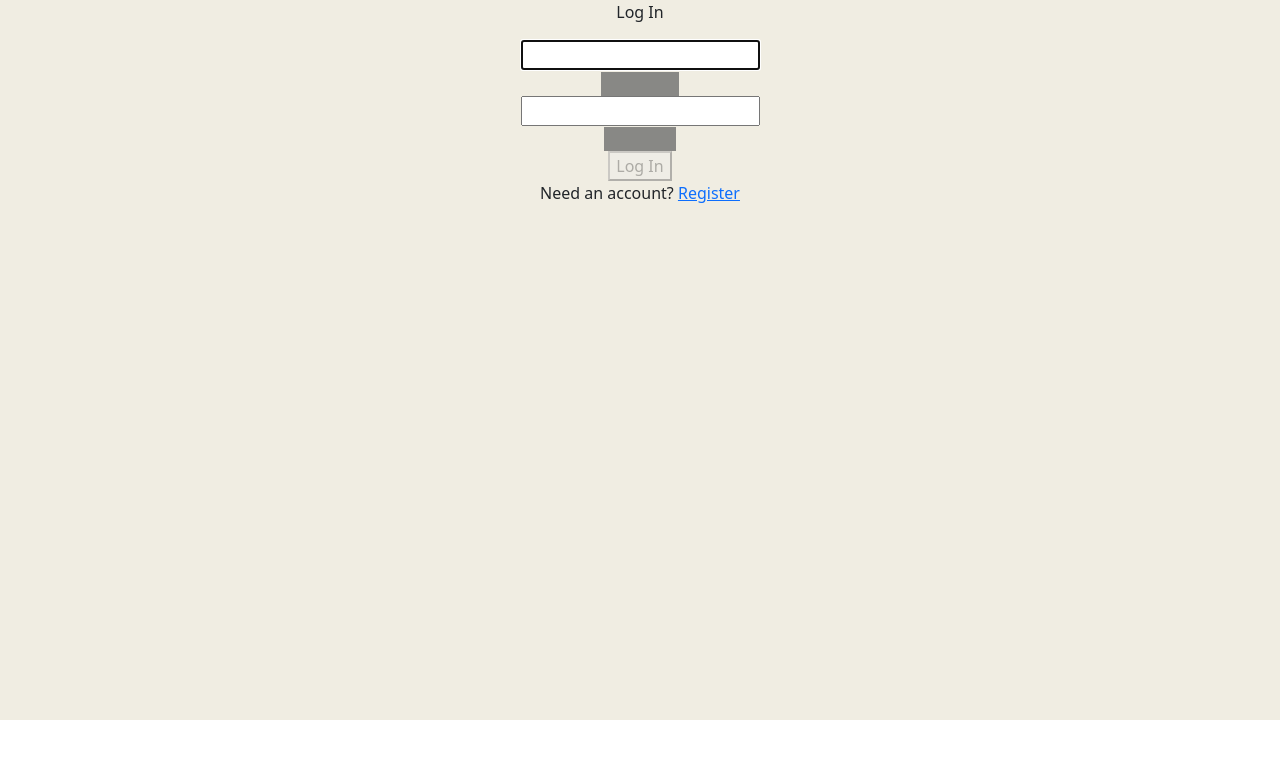
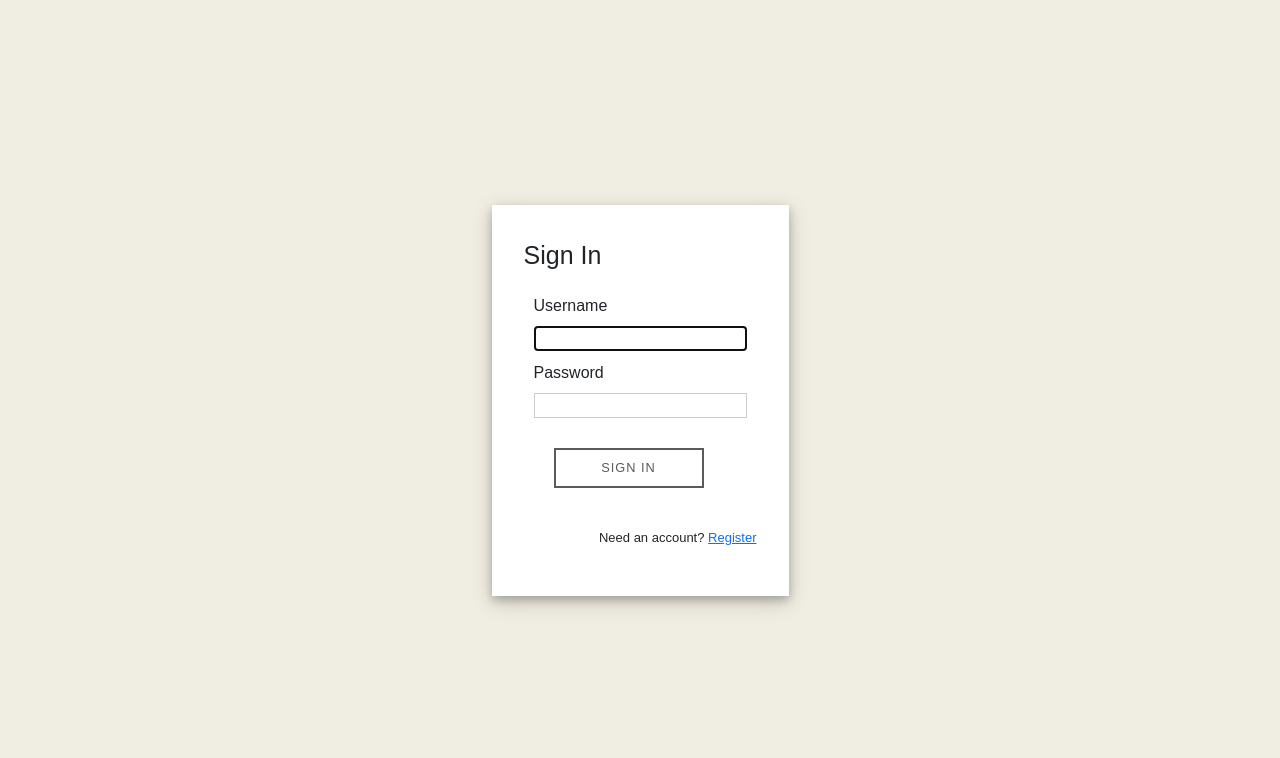
Before and after one commit to Azkunaga/react-tutorial-app, a React (Create React App) app in the folder frontend/: page /login in a window 1280 px wide. Shown: the top 758 px of the page. Built offline with nearby package versions, Linux system fonts and the light colour scheme.

Commit message:
register done

```diff
--- a/frontend/src/App.css
+++ b/frontend/src/App.css
@@ -1,24 +1,24 @@
 .App {
-  text-align: center;
+  /* text-align: center; */
 }
 
-#gs_a {
+.gs_a {
   color: #5b5b5b;
   text-decoration: none;
   letter-spacing: 1px;
 }
-#gs_button{
+.gs_button{
   position: relative;
   overflow: hidden;
   cursor: pointer;
 }
 
-#gs_button a {
+.gs_button a {
   position: relative;
   transition: all .35s ease-Out;
 }
 
-.button {
+.gs_button {
   display: inline-flex;
   height: 40px;
   width: 150px;
@@ -34,18 +34,18 @@
   overflow: hidden;
 }
 
-#gs_button {
+.gs_button {
   position: relative;
   overflow: hidden;
   cursor: pointer;
 }
 
-#gs_button a {
+.gs_button a {
   position: relative;
   transition: all .35s ease-Out;
 }
 
-#slide {
+.slide {
   width: 100%;
   height: 100%;
   left: -200px;
@@ -55,10 +55,10 @@
   bottom: 0;
 }
 
-#gs_button:hover #slide {
+.gs_button:hover .slide {
   left: 0;
 }
 
-#gs_button:hover a {
+.gs_button:hover a {
   color: #ffffff;
 }
--- a/frontend/src/components/homeText.js
+++ b/frontend/src/components/homeText.js
@@ -16,9 +16,9 @@ const HomeText = () => {
                 </Row>
                 <Row>
                     <Col>
-                        <div class="button" id="gs_button">
-                            <div id="slide"></div>
-                            <a id="gs_a" href="/register">Get started</a>
+                        <div className="gs_button" id="gs_button">
+                            <div className="slide"></div>
+                            <a className="gs_a" href="/login">Get started</a>
                         </div>
                     </Col>
                 </Row>
--- a/frontend/src/index.css
+++ b/frontend/src/index.css
@@ -1,18 +1,8 @@
 main {
-  min-height: 90vh;
+  min-height: 85vh;
   background-color: #f0ede2;
 }
 
-body {
-  margin: 0;
-  font-family: -apple-system, BlinkMacSystemFont, 'Segoe UI', 'Roboto', 'Oxygen',
-    'Ubuntu', 'Cantarell', 'Fira Sans', 'Droid Sans', 'Helvetica Neue',
-    sans-serif;
-  -webkit-font-smoothing: antialiased;
-  -moz-osx-font-smoothing: grayscale;
+html{
+  background-color: #f0ede2;
 }
-
-code {
-  font-family: source-code-pro, Menlo, Monaco, Consolas, 'Courier New',
-    monospace;
-}
--- a/frontend/src/pages/login/index.js
+++ b/frontend/src/pages/login/index.js
@@ -1,7 +1,7 @@
 import React from 'react'
+import './style.css'
 import {useRef,useState,useEffect} from 'react';
 import { useNavigate, useLocation } from 'react-router-dom';
-
 import {normalAxios} from '../../api/axios'
 
 const Login = () => {
@@ -61,12 +61,13 @@ const Login = () => {
     }
 
     return (
-        <section>
-            <form onSubmit={handleSubmit}>
-                <div className="title">Log In</div>
+        <section className='form-section'>
+            <form className='auth-form' onSubmit={handleSubmit}>
+                <div className="title">Sign In</div>
                 <p ref={errRef} className={errMsg ? "errmsg" : "offscreen"} aria-live="assertive">{errMsg}</p>
-
-                <div className='input-container ic1'>
+                <div className='center-cont'>
+                <div className='input-container'>
+                    <label htmlFor='username'>Username</label>
                     <input
                         placeholder="   "
                         type="text"
@@ -77,11 +78,10 @@ const Login = () => {
                         required
                         onChange={(e) => setUsername(e.target.value)}
                     />
-                    <div className="cut"></div>
-                    <label htmlFor='username' className="placeholder">Username</label>
                 </div>
 
-                <div className='input-container ic2'>
+                <div className='input-container'>
+                    <label htmlFor="password">Password</label>
                     <input
                        placeholder=" "
                         type="password"
@@ -90,18 +90,21 @@ const Login = () => {
                         value={pwd}
                         required
                     />
-                    <div className="cut"></div>
-                     <label htmlFor="password" className="placeholder" >Password</label>
                 </div>
 
-                <button disabled={(!username || !pwd) ? true : false}>Log In</button>
-                <br/>
-                <p className='login'>
+                <div class={(username && pwd) ? "gs_button login": "gs_button login notSelectable"} onClick={handleSubmit} disabled={(!username || !pwd) ? true : false}>
+                    <div className="slide"></div>
+                    <a className="gs_a" href="/register">Sign In</a>
+                </div>
+
+                <p className='reg'>
                     Need an account?&nbsp;
                     <span className="line">
                         <a href="/register">Register</a>
                     </span>
                 </p>
+                </div>
+
             </form>
         </section>
     )
--- a/frontend/src/pages/login/style.css
+++ b/frontend/src/pages/login/style.css
@@ -1,3 +1,64 @@
-body{
+.form-section{
+    min-width: 200px;
+    font-family: sans-serif;
+    display: flex;
+    align-items: center;
+    justify-content: center;
+    flex-direction: column;
+    height: 100vh;
+}
 
+.center-cont{
+    margin: 0;
 }
+
+.reg{
+    margin-top: 20px;
+    font-size: 13px;
+    text-align: right;
+}
+
+.gs_button.login {
+   left: 10px;
+}
+
+.gs_button.register {
+    left: 30%;
+ }
+
+.auth-form {
+    background-color: white;
+    padding: 2rem;
+    max-width: 40rem;
+    box-shadow: 0 4px 8px 0 rgba(0, 0, 0, 0.2), 0 6px 20px 0 rgba(0, 0, 0, 0.19);
+}
+
+.log-button{
+    display: flex;
+    justify-content: center;
+}
+
+.input-container {
+    display: flex;
+    flex-direction: column;
+    gap: 8px;
+    margin: 10px;
+  }
+
+.title {
+    font-size: 25px;
+    margin-bottom: 20px;
+  }
+
+.errmsg{
+    color: red;
+    font-size:12px;
+}
+
+.auth-form input[type="text"],
+.auth-form input[type="email"],
+.auth-form select,
+.auth-form input[type="password"] {
+  height: 25px;
+  border: 1px solid rgba(0, 0, 0, 0.2);
+}
--- a/frontend/src/pages/register/index.js
+++ b/frontend/src/pages/register/index.js
@@ -1,6 +1,7 @@
-// import './style.css';
+import './style.css';
 import {normalAxios} from '../../api/axios'
 import { useNavigate } from "react-router-dom";
+import {Container, Row, Col} from 'react-bootstrap';
 import {useRef,useState,useEffect} from 'react';
 import {faInfoCircle} from '@fortawesome/free-solid-svg-icons'
 import {FontAwesomeIcon} from '@fortawesome/react-fontawesome'
@@ -33,6 +34,10 @@ const Register = () => {
     const [email, setEmail] = useState("");
     const [validEmail, setValidEmail] = useState(false);
     const [emailFocus, setEmailFocus] = useState(false);
+
+    const [role, setRole] = useState("");
+    const [validRole, setValidRole] = useState(false);
+    const [roleFocus, setRoleFocus] = useState(false);
 
     const [code, setCode] = useState("");
     const [codeFocus, setCodeFocus] = useState(false);
@@ -68,14 +73,29 @@ const Register = () => {
         setErrMsg('');
     }, [firstName, lastName, username, pwd, matchPwd, email])
 
+    useEffect(() => {
+        setErrMsg('');
+    }, [code])
+
+    useEffect(() => {
+        if(role=="student"){
+            setValidRole(true);
+        }else{
+            setValidRole(false);
+        }
+        setErrMsg('');
+    }, [role])
+
     const navigate = useNavigate();
 
     const handleSubmit = async (e) => {
         e.preventDefault();
 
         try {
+            if(validUsername && validPwd && validMatch && validFirstName && validLastName && validEmail && role){
+
                 await normalAxios.post('/api/auth/register',
-                JSON.stringify({ firstName, lastName, username, email, pwd, code }),
+                    JSON.stringify({ firstName, lastName, username, email, pwd, role, code }),
                     {
                         headers: { 'Content-Type': 'application/json' },
                         withCredentials: true
@@ -90,6 +110,7 @@ const Register = () => {
                 setEmail('');
 
                 navigate('/login');
+            }
 
         } catch (err) {
             if (!err?.response) {
@@ -104,12 +125,14 @@ const Register = () => {
     }
 
     return (
-        <section className='regForm'>
-            <form onSubmit={handleSubmit}>
+        <Container className='reg-section'>
+            <form onSubmit={handleSubmit} className='auth-form'>
                 <div className="title">Register</div>
                 <p ref={errRef} className={errMsg ? "errmsg" : "offscreen"} aria-live="assertive">{errMsg}</p>
-
-                <div className='input-container ic1'>
+                <Row>
+                    <Col>
+                        <div className='input-container'>
+                            <label htmlFor='username'>Username*</label>
                             <input
                                 placeholder="   "
                                 type="text"
@@ -124,17 +147,20 @@ const Register = () => {
                                 onFocus={() => setUsernameFocus(true)}
                                 onBlur={() => setUsernameFocus(false)}
                             />
-                    <div className="cut"></div>
-                    <label htmlFor='username' className={ (username && validUsername ? "placeholder valid" : "placeholder") }>Username*</label>
+                            { username && !validUsername ? <p id="nameNote" className="instructions">
+                            <FontAwesomeIcon icon={faInfoCircle} />&nbsp;
+                                4 to 24 characters. Must begin with a letter. Letters, numbers, underscores, hyphens allowed.
+                            </p> : null}
                         </div>
-                <p id="nameNote" className={usernameFocus && username && !validUsername ? "instructions" : "offscreen"}>
-                        <FontAwesomeIcon icon={faInfoCircle} />
-                            4 to 24 characters.<br />
-                            Must begin with a letter.<br />
-                            Letters, numbers, underscores, hyphens allowed.
-                </p>
 
-                <div className='input-container ic2'>
+                    </Col>
+                </Row>
+
+
+                <Row>
+                    <Col>
+                    <div className='input-container'>
+                    <label htmlFor="firstName">First Name*</label>
                     <input
                             placeholder=" "
                             type="text"
@@ -148,15 +174,16 @@ const Register = () => {
                             onFocus={() => setFirstNameFocus(true)}
                             onBlur={() => setFirstNameFocus(false)}
                         />
-                    <div className="cut"></div>
-                    <label htmlFor="firstName" className={ (firstName && validFirstName ? "placeholder valid" : "placeholder") }>First Name*</label>
+                        { firstName && !validFirstName ? <p id="firstNote" className="instructions">
+                        <FontAwesomeIcon icon={faInfoCircle} />&nbsp;
+                        Must start with uppercase.
+                    </p> : null }
                     </div>
-                <p id="firstNote" className={firstNameFocus && firstName && !validFirstName ? "instructions" : "offscreen"}>
-                    <FontAwesomeIcon icon={faInfoCircle} />
-                    Must start with uppercase.
-                </p>
 
-                <div className='input-container ic2'>
+                    </Col>
+                    <Col>
+                    <div className='input-container'>
+                    <label htmlFor="lastName">Last Name*</label>
                     <input
                         placeholder=" "
                         type="text"
@@ -170,15 +197,20 @@ const Register = () => {
                         onFocus={() => setLastNameFocus(true)}
                         onBlur={() => setLastNameFocus(false)}
                     />
-                <div className="cut"></div>
-                <label htmlFor="lastName" className={ (lastName && validLastName ? "placeholder valid" : "placeholder") } >Last Name*</label>
+                    { lastName && !validLastName ? <p id="lastNote" className="instructions">
+                        <FontAwesomeIcon icon={faInfoCircle} />&nbsp;
+                        Must start with uppercase.
+                    </p> : null}
                     </div>
-                <p id="lastNote" className={lastNameFocus && lastName && !validLastName ? "instructions" : "offscreen"}>
-                    <FontAwesomeIcon icon={faInfoCircle} />
-                    Must start with uppercase.
-                </p>
 
-                <div className='input-container ic2'>
+                    </Col>
+
+                </Row>
+
+                <Row>
+                    <Col>
+                        <div className='input-container'>
+                            <label htmlFor='email'>Email*</label>
                             <input
                                 placeholder=" "
                                 type="email"
@@ -191,13 +223,14 @@ const Register = () => {
                                 onFocus={() => setEmailFocus(true)}
                                 onBlur={() => setEmailFocus(false)}
                             />
-                    <div className="cut cut-short"></div>
-                    <label htmlFor='email'  className={ (email && validEmail ? "placeholder valid" : "placeholder") }>
-                        Email*
-                    </label>
                         </div>
+                    </Col>
+                </Row>
 
-                <div className='input-container ic2'>
+                <Row>
+                    <Col>
+                        <div className='input-container'>
+                            <label htmlFor="password">Password*</label>
                             <input
                                 placeholder=" "
                                 type="password"
@@ -210,20 +243,16 @@ const Register = () => {
                                 onFocus={() => setPwdFocus(true)}
                                 onBlur={() => setPwdFocus(false)}
                             />
-                    <div className="cut"></div>
-                     <label htmlFor="password" className={ (pwd && validPwd ? "placeholder valid" : "placeholder") }>
-                        Password*
-                    </label>
+                            { pwd && !validPwd  ? <p id="pwdnote" className="instructions">
+                                <FontAwesomeIcon icon={faInfoCircle} />&nbsp;
+                                8 to 24 characters. Must include uppercase and lowercase letters, a number and a special character. Allowed special characters: ! @ # $ %
+                        </p> : null }
                         </div>
-                <p id="pwdnote" className={pwdFocus && !validPwd ? "instructions" : "offscreen"}>
-                        <FontAwesomeIcon icon={faInfoCircle} />
-                        8 to 24 characters.<br />
-                        Must include uppercase and lowercase letters, a number and a special character.<br />
-                        Allowed special characters: ! @ # $ %
-                </p>
 
-
-                <div className='input-container ic2'>
+                    </Col>
+                    <Col>
+                        <div className='input-container'>
+                            <label htmlFor="confirm_pwd">Confirm Password*</label>
                             <input
                                 placeholder=" "
                                 type="password"
@@ -236,17 +265,35 @@ const Register = () => {
                                 onFocus={() => setMatchFocus(true)}
                                 onBlur={() => setMatchFocus(false)}
                         />
-                     <div className="cut cut-long"></div>
-                    <label htmlFor="confirm_pwd"  className={ (matchPwd && validMatch ? "placeholder valid" : "placeholder") }>
-                        Confirm Password*
-                    </label>
+                         { matchPwd && !validMatch ? <p id="confirmnote" className="instructions">
+                                <FontAwesomeIcon icon={faInfoCircle} />&nbsp;
+                                It has to be the same as the first one.
+                        </p> : null }
                         </div>
-                <p id="confirmnote" className={matchFocus && !validMatch ? "instructions" : "offscreen"}>
-                        <FontAwesomeIcon icon={faInfoCircle} />
-                        It has to be the same as the first one.
-                </p>
 
-                <div className='input-container ic2'>
+                    </Col>
+                </Row>
+
+                <Row>
+                    <Col>
+                    <div className='input-container'>
+                        <label htmlFor="classRole">Role*</label>
+                        <select
+                            name="role"
+                            onFocus={() => setRoleFocus(true)}
+                            onBlur={() => setRoleFocus(false)}
+                            value={role}
+                            required
+                            onChange={(e) => setRole(e.target.value)}>
+                                <option label=" "></option>
+                                <option value="teacher">Teacher</option>
+                                <option value="student">Student</option>
+                        </select>
+                    </div>
+                    </Col>
+                    {validRole ? <Col>
+                    <div className='input-container'>
+                        <label htmlFor="classCode">Class Code</label>
                         <input
                             placeholder=" "
                             type="text"
@@ -257,18 +304,22 @@ const Register = () => {
                             onFocus={() => setCodeFocus(true)}
                             onBlur={() => setCodeFocus(false)}
                         />
-                    <div className="cut"></div>
-                     <label htmlFor="classCode" className='placeholder normal'>
-                        Class Code
-                    </label>
-                </div>
-                <p id="codeNote" className={codeFocus ? "instructions" : "offscreen"}>
-                        <FontAwesomeIcon icon={faInfoCircle} />
+                        <p id="codeNote" className="notRequired">
+                            <FontAwesomeIcon icon={faInfoCircle} />&nbsp;
                             In case you have a class code to be monitored.
                         </p>
-                <button disabled={(!validUsername || !validPwd || !validMatch || !validFirstName || !validLastName || !validEmail) ? true : false}>Register</button>
+                    </div>
+
+                    </Col> : <Col></Col>}
+                </Row>
+
+                <div className={(validUsername && validPwd && validMatch && validFirstName && validLastName && validEmail && role) ? "gs_button register":"gs_button register notSelectable"} onClick={handleSubmit} >
+                    <div className="slide"></div>
+                    <a className="gs_a" href="/register">Register</a>
+                </div>
+
                 <br/>
-                <p className='login'>
+                <p className='reg'>
                     Already have an account?&nbsp;
                     <span className="line">
                         <a href="/login">Log In</a>
@@ -277,8 +328,7 @@ const Register = () => {
             </form>
 
 
-
-        </section>
+        </Container>
     )
 
 }
--- a/frontend/src/pages/register/style.css
+++ b/frontend/src/pages/register/style.css
@@ -1,193 +1,23 @@
-  body {
-    align-items: center;
-    background-color: #232741;
-    display: flex;
-    justify-content: center;
-    height: 100vh;
-  }
-
-  section {
-    border-radius: 20px;
-    box-sizing: border-box;
-    width: 400px;
-    min-height: 400px;
-    flex-direction: column;
-    padding: 2rem;
-    background-color: #15172b;
+.instructions{
+    font-size: 12px;
+    color:red;
 }
 
-.regForm{
-    margin-top: 13rem;
+.reg-section{
+    margin: 0 auto;
+    display: flex;
+    margin-top: 2rem;
     margin-bottom: 2rem;
+    font-family: sans-serif;
+    align-items: center;
+    justify-content: center;
+    flex-direction: column;
 }
 
-
-form {
-    display: flex;
-    flex-direction: column;
-    flex-grow: 1;
-    padding-bottom: 1rem;
-    min-width: 100%;
+.notSelectable .slide{
+    background: rgb(185, 99, 99) !important;
 }
 
-a, a:visited {
-    color: #fff;
+.notRequired{
+    font-size: 12px;
 }
-
-.instructions {
-    font-size: 0.75rem;
-    border-radius: 0.5rem;
-    background: #08d;
-    color: #fff;
-    padding: 0.25rem;
-    position: relative;
-    bottom: -10px;
-}
-
-.instructions > svg {
-    margin-right: 0.25rem;
-}
-
-.offscreen {
-    position: absolute;
-    left: -9999px;
-}
-
-.hide {
-    display: none;
-}
-
-.valid {
-    color: limegreen !important;
-}
-
-.invalid {
-    color: red !important;
-}
-
-.normal {
-    color: #65657b !important;
-}
-
-.line {
-    display: inline-block;
-}
-
-.title {
-    color: #eee;
-    font-family: sans-serif;
-    font-size: 36px;
-    font-weight: 600;
-    margin-top: 30px;
-}
-
-.input-container {
-    height: 50px;
-    position: relative;
-    width: 100%;
-    margin-top: 1.9rem;
-}
-
-input {
-    background-color: #303245;
-    border-radius: 12px;
-    border: 0;
-    box-sizing: border-box;
-    color: #eee;
-    font-size: 18px;
-    height: 100%;
-    outline: 0;
-    padding: 4px 20px 0;
-    width: 100%;
-}
-
-.cut {
-    background-color: #15172b;
-    border-radius: 10px;
-    height: 20px;
-    left: 20px;
-    position: absolute;
-    top: -20px;
-    transform: translateY(0);
-    transition: transform 200ms;
-    width: 76px;
-}
-
-.cut-short {
-    width: 50px;
-}
-
-.cut-long {
-    width: 120px;
-}
-
-input:focus ~ .cut,
-input:not(:placeholder-shown) ~ .cut {
-    transform: translateY(8px);
-}
-
-.placeholder {
-    color: #65657b;
-    font-family: sans-serif;
-    left: 20px;
-    line-height: 14px;
-    pointer-events: none;
-    position: absolute;
-    transform-origin: 0 50%;
-    transition: transform 200ms, color 200ms;
-    top: 20px;
-}
-
-input:focus ~ .placeholder,
-input:not(:placeholder-shown) ~ .placeholder {
-    transform: translateY(-30px) translateX(10px) scale(0.75);
-}
-
-input:not(:placeholder-shown) ~ .placeholder {
-    color: #808097;
-}
-
-input:focus ~ .placeholder {
-    color: #dc2f55;
-}
-
-button {
-    background-color: #08d;
-    border-radius: 12px;
-    border: 0;
-    box-sizing: border-box;
-    color: #eee;
-    cursor: pointer;
-    font-size: 18px;
-    height: 50px;
-    margin-top: 38px;
-    text-align: center;
-    width: 100%;
-}
-
-button:disabled {
-    background-color: #303245;
-    color: #444761;
-}
-
-button:enabled:active {
-    background-color: #06b;
-}
-
-.login {
-    color: #cbcbcb !important;
-}
-
-.errmsg {
-    border-radius: 12px;
-    border: 0;
-    background-color: lightpink;
-    color: firebrick;
-    font-weight: bold;
-    padding: 0.5rem;
-    margin-bottom: 0.5rem;
-}
-
-.line {
-    display: inline-block;
-}
```
Lines whose indentation alone changed are shown as unchanged.
